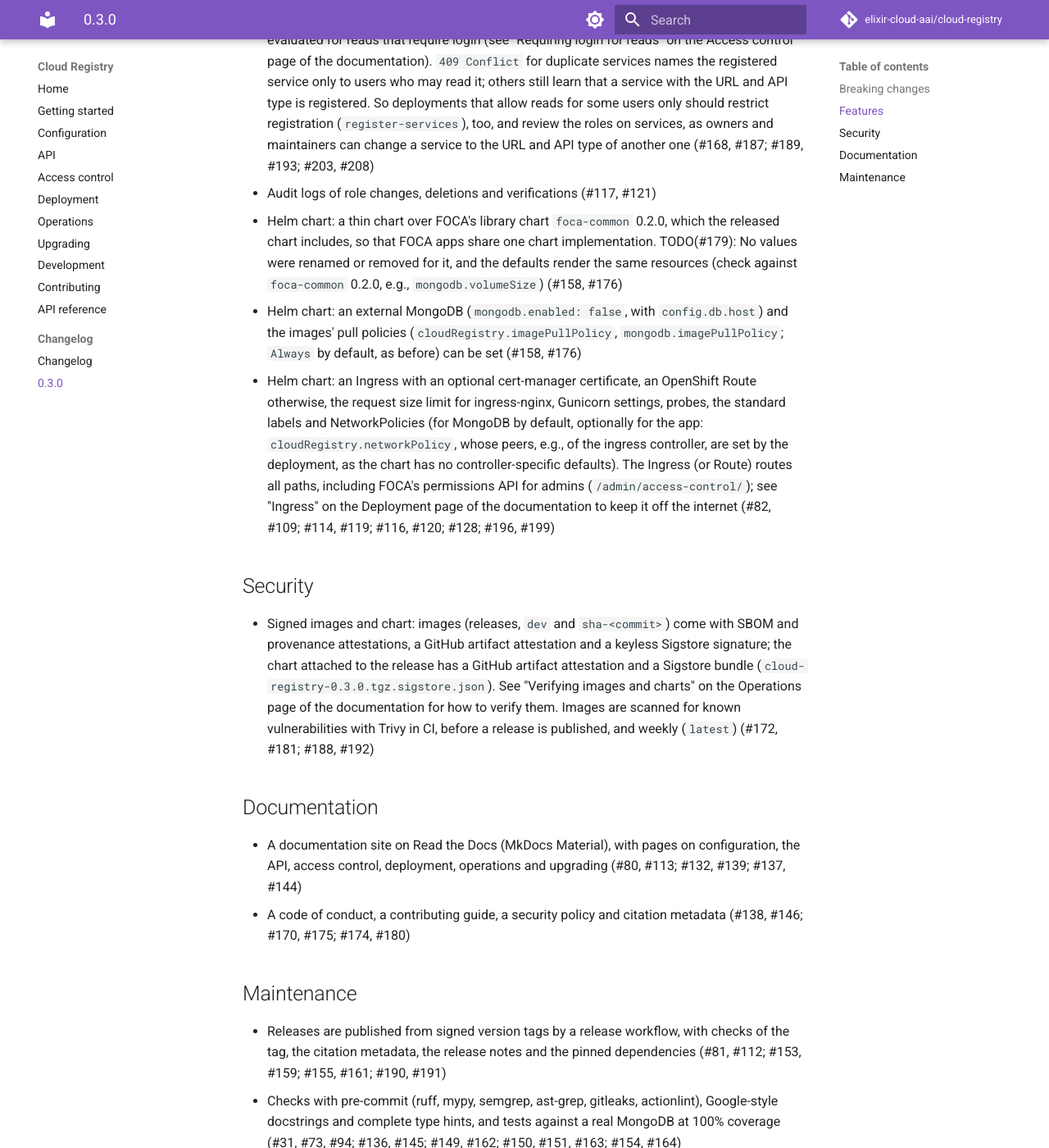
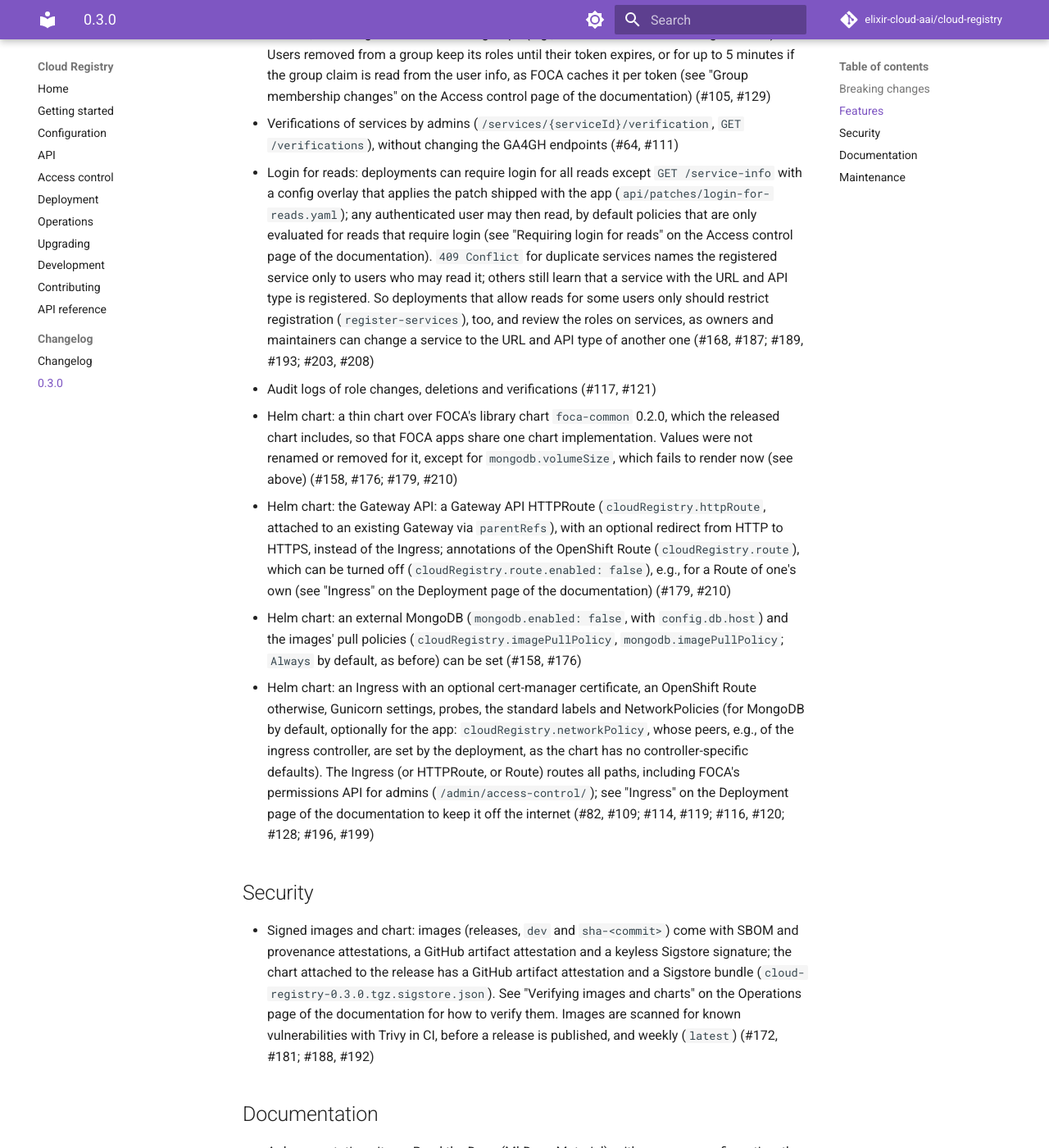
Before and after one commit to elixir-cloud-aai/cloud-registry, an MkDocs documentation site: the page built from docs/releases/0.3.0.md, in a window 1280 px wide and 1400 px high, scrolled down 4683 px. Shown: the whole window at 82% size. Built offline with MkDocs 1.6.1 and Material for MkDocs 9.7.7, drawn with Linux system fonts in a browser that asks for light colours; comment, search, counter and statistics services are not loaded; some of the changed text lies outside the part shown.

Commit message:
build: require FOCA 0.17.0 and foca-common 0.2.0 (#210)
Co-authored-by: Claude Opus 5.5 <noreply@anthropic.com>

```diff
--- a/docs/releases/0.3.0.md
+++ b/docs/releases/0.3.0.md
@@ -79,8 +79,9 @@ details.
   `service_info.service` (its version comes from `service_info.package`);
   configs setting it in `custom.endpoints.service_info` are rejected (#127)
 - Configuration: the size limit of request bodies is FOCA's
-  `server.max_content_length` (Helm chart: `config.server.max_content_length`,
-  which also sets the limit of ingress-nginx); configs setting
+  `server.max_content_length` (Helm chart:
+  `config.server.max_content_length`; the chart sets no limit for ingress
+  controllers, see "Helm chart" below); configs setting
   `custom.max_content_length`, as for images built from `dev` before the
   FOCA 0.15 upgrade, are rejected (#114, #119; #127)
 - Configuration: the identity provider is deployment configuration, without
@@ -151,11 +152,21 @@ details.
   for named entries and spec patches in `config` (e.g., the login-for-reads
   patch, `config.api.specs.registry.patches`); see "Configuration" in
   `deployment/README.md` (#178, #184; #189, #193)
-- Helm chart: TODO(#179): the changes of `foca-common` 0.2.0 that the chart
-  takes over (e.g., `mongodb.persistence` instead of `mongodb.volumeSize`,
-  MongoDB's claim kept on uninstall, the Gateway API, with the library's new
-  values schema copied to `deployment/values.schema.json`), or that there
-  are none (#158, #176; #179)
+- Helm chart: MongoDB's volume is set via `mongodb.persistence` (`size`,
+  `accessModes`, `storageClass`, `existingClaim`) instead of
+  `mongodb.volumeSize` (as in the legacy charts), which is deprecated:
+  rendering fails while it is set, as the chart sets
+  `mongodb.persistence.size`, so rename it. MongoDB's claim is kept when the
+  release is uninstalled or the claim is removed from it
+  (`helm.sh/resource-policy: keep`, via `mongodb.persistence.resourcePolicy`):
+  delete it by hand to remove the data (#158, #176; #179, #210)
+- Helm chart: the Ingress sets no size limit of request bodies for
+  ingress-nginx (`nginx.ingress.kubernetes.io/proxy-body-size`), as the chart
+  has no defaults for particular ingress controllers; the limit of
+  ingress-nginx, 1 MiB by default, is the app's default. With a higher limit
+  (`config.server.max_content_length`), set the annotation in
+  `cloudRegistry.ingress.annotations` (see "Ingress" on the Deployment page
+  of the documentation) (#179, #210)
 - Image: `latest` is the highest stable release (not alpha, beta or release
   candidate) on `main`; images of commits on `dev` are
   tagged `dev` and `sha-<commit>`. Date-tagged images are no longer pushed
@@ -211,23 +222,30 @@ details.
 - Audit logs of role changes, deletions and verifications (#117, #121)
 - Helm chart: a thin chart over FOCA's library chart `foca-common` 0.2.0,
   which the released chart includes, so that FOCA apps share one chart
-  implementation. TODO(#179): No values were renamed or removed for it, and
-  the defaults render the same resources (check against `foca-common`
-  0.2.0, e.g., `mongodb.volumeSize`) (#158, #176)
+  implementation. Values were not renamed or removed for it, except for
+  `mongodb.volumeSize`, which fails to render now (see above) (#158, #176;
+  #179, #210)
+- Helm chart: the Gateway API: a Gateway API HTTPRoute
+  (`cloudRegistry.httpRoute`, attached to an existing Gateway via
+  `parentRefs`), with an optional redirect from HTTP to HTTPS, instead of the
+  Ingress; annotations of the OpenShift Route (`cloudRegistry.route`), which
+  can be turned off (`cloudRegistry.route.enabled: false`), e.g., for a Route
+  of one's own (see "Ingress" on the Deployment page of the documentation)
+  (#179, #210)
 - Helm chart: an external MongoDB (`mongodb.enabled: false`, with
   `config.db.host`) and the images' pull policies
   (`cloudRegistry.imagePullPolicy`, `mongodb.imagePullPolicy`; `Always` by
   default, as before) can be set (#158, #176)
 - Helm chart: an Ingress with an optional cert-manager certificate, an
-  OpenShift Route otherwise, the request size limit for ingress-nginx,
-  Gunicorn settings, probes, the standard labels and NetworkPolicies (for
-  MongoDB by default, optionally for the app: `cloudRegistry.networkPolicy`,
-  whose peers, e.g., of the ingress controller, are set by the deployment, as
-  the chart has no controller-specific defaults).
-  The Ingress (or Route) routes all paths, including FOCA's permissions API
-  for admins (`/admin/access-control/`); see "Ingress" on the Deployment
-  page of the documentation to keep it off the internet (#82, #109; #114,
-  #119; #116, #120; #128; #196, #199)
+  OpenShift Route otherwise, Gunicorn settings, probes, the standard labels
+  and NetworkPolicies (for MongoDB by default, optionally for the app:
+  `cloudRegistry.networkPolicy`, whose peers, e.g., of the ingress
+  controller, are set by the deployment, as the chart has no
+  controller-specific defaults). The Ingress (or HTTPRoute, or Route)
+  routes all paths, including FOCA's permissions API for admins
+  (`/admin/access-control/`); see "Ingress" on the Deployment page of the
+  documentation to keep it off the internet (#82, #109; #114, #119; #116,
+  #120; #128; #196, #199)
 
 ## Security
 
--- a/pyproject.toml
+++ b/pyproject.toml
@@ -107,10 +107,7 @@ dependencies = [
     "connexion>=2.15.1,<3.0.0",
     # FOCA minors are bumped by hand, together with the base image in the
     # `Dockerfile` (`.github/dependabot.yml`).
-    # TEMPORARY: a commit on FOCA's `dev` branch, to test unreleased changes
-    # of FOCA 0.17 (#178); replaced by the release (#179) before the next
-    # release, which `scripts/check_release_pins.py` enforces
-    "foca @ git+https://github.com/elixir-cloud-aai/foca@db6998cae4e1f1fbbbaafd7a26795f3bbfa4511a",
+    "foca>=0.17.0,<0.18",
     "gunicorn>=26.2.0,<27",
 ]
 
```
Also changed, not shown: deployment/README.md (+168 -81 lines), docs/configuration.md (+5 -5 lines), docs/development.md (+4 -3 lines), docs/upgrading.md (+4 -1 lines), 13 other files.
